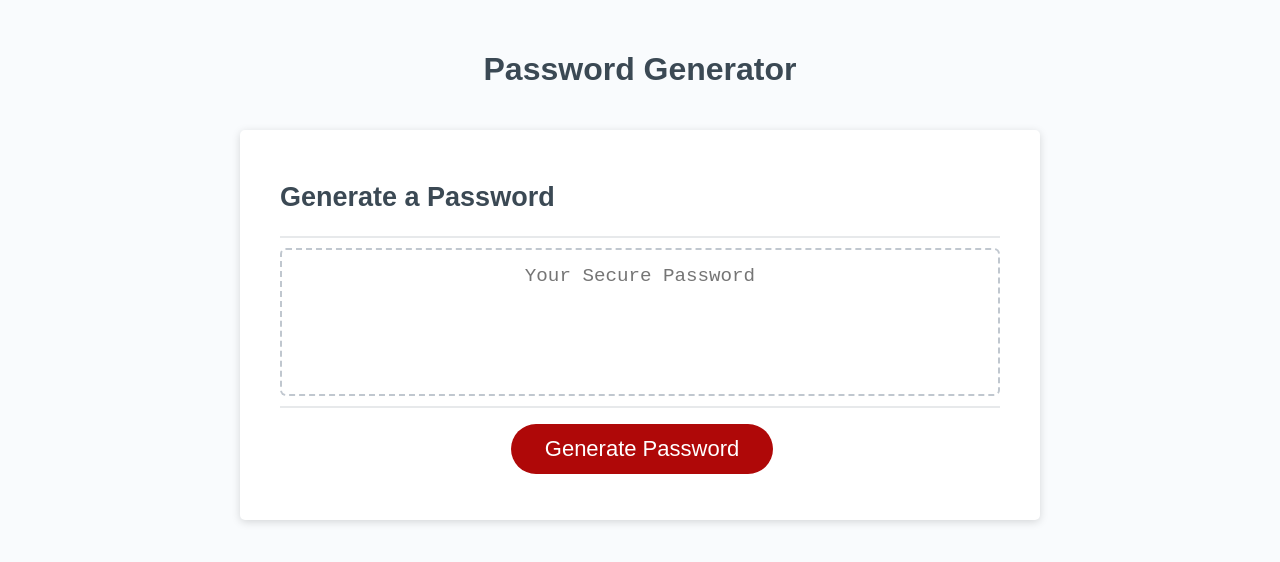
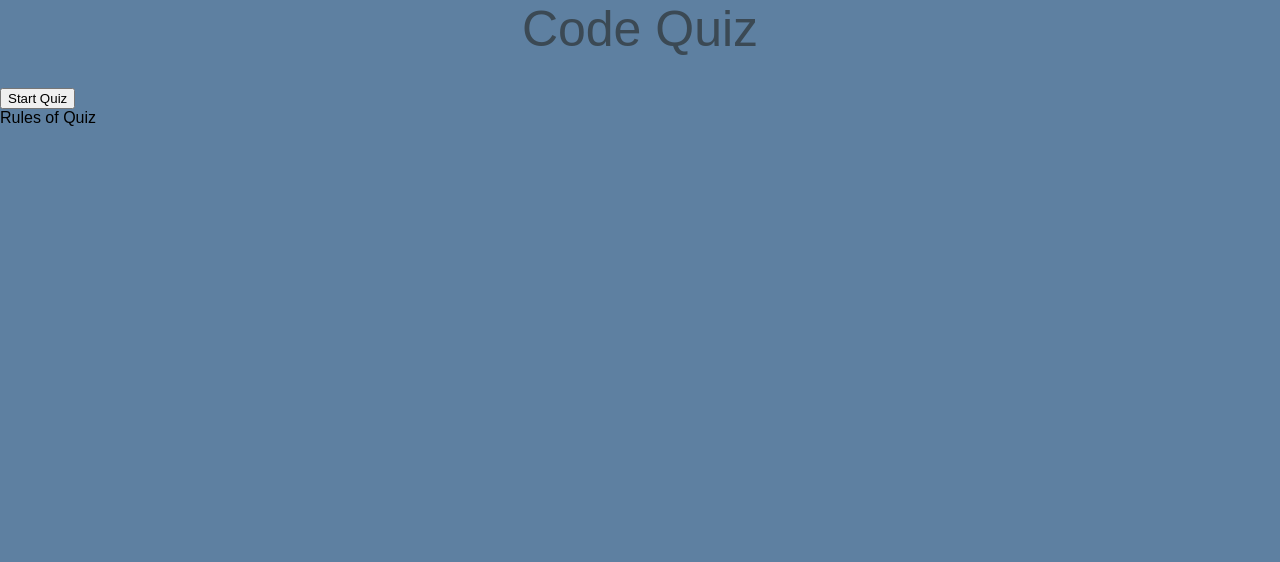
Before and after one commit to jasmineranay/Code-Quiz, a plain HTML site: page index.html in a window 1280 px wide. Drawn offline with Linux system fonts and the light colour scheme.

Commit message:
add files

```diff
--- /dev/null
+++ b/countdown.js
@@ -0,0 +1,8 @@
+// Write code to print all numbers from `num` down to 1
+// You may assume `num` will be a positive number
+
+var countdown = function(num) {
+  for (var i = num; i > 0; i--) {
+    console.log(i);
+  }
+};
--- a/index.html
+++ b/index.html
@@ -4,31 +4,28 @@
     <meta charset="UTF-8" />
     <meta name="viewport" content="width=device-width, initial-scale=1.0" />
     <meta http-equiv="X-UA-Compatible" content="ie=edge" />
-    <title>Password Generator</title>
+    <title>Code Quiz</title>
     <link rel="stylesheet" href="style.css" />
   </head>
   <body>
-    <div class="wrapper">
-      <header>
-        <h1>Password Generator</h1>
-      </header>
-      <div class="card">
-        <div class="card-header">
-          <h2>Generate a Password</h2>
-        </div>
-        <div class="card-body">
-          <textarea
-            readonly
-            id="password"
-            placeholder="Your Secure Password"
-            aria-label="Generated Password"
-          ></textarea>
-        </div>
-        <div class="card-footer">
-          <button id="generate" class="btn">Generate Password</button>
+    <!---Start Quiz-->
+    <header>Code Quiz</header>
+  <div class="start-btn"><button>Start Quiz</button></div>
         </div>
       </div>
+    <!---Info Box -->
+    <div class="info-box">
+      <div class="info-title">
     </div>
+    <span>Rules of Quiz</span>
+    </div>
+    <div class="info_list"></div>
+      <div class="info"></div>
+      <div class="info"></div>
+      <div class="info"></div>
+      <div class="info"></div>
+      <div class="info"></div>
     <script src="script.js"></script>
+    <script src="countdown.js"></script>
   </body>
 </html>
--- a/style.css
+++ b/style.css
@@ -14,7 +14,7 @@ body,
 
 body {
   font-family: sans-serif;
-  background-color: #f9fbfd;
+  background-color: #5e80a1;
 }
 
 .wrapper {
@@ -24,114 +24,15 @@ body {
 }
 
 header {
+  font-size: 50px;
+  padding: 30px;
   text-align: center;
-  padding: 20px;
   padding-top: 0px;
   color: hsl(206, 17%, 28%);
 }
 
-.card {
-  background-color: hsl(0, 0%, 100%);
-  border-radius: 5px;
-  border-width: 1px;
-  box-shadow: rgba(0, 0, 0, 0.15) 0px 2px 8px 0px;
-  color: hsl(206, 17%, 28%);
-  font-size: 18px;
-  margin: 0 auto;
-  max-width: 800px;
-  padding: 30px 40px;
-}
-
-.card-header::after {
-  content: " ";
-  display: block;
-  width: 100%;
-  background: #e7e9eb;
-  height: 2px;
-}
-
-.card-body {
-  min-height: 100px;
-}
-
-.card-footer {
-  text-align: center;
-}
-
-.card-footer::before {
-  content: " ";
-  display: block;
-  width: 100%;
-  background: #e7e9eb;
-  height: 2px;
-}
-
-.card-footer::after {
-  content: " ";
-  display: block;
-  clear: both;
-}
-
-.btn {
-  border: none;
-  background-color: hsl(360, 91%, 36%);
-  border-radius: 25px;
-  box-shadow: rgba(0, 0, 0, 0.1) 0px 1px 6px 0px rgba(0, 0, 0, 0.2) 0px 1px 1px
-    0px;
-  color: hsl(0, 0%, 100%);
-  display: inline-block;
-  font-size: 22px;
-  line-height: 22px;
-  margin: 16px 16px 16px 20px;
-  padding: 14px 34px;
-  text-align: center;
-  cursor: pointer;
-}
-
-button[disabled] {
-  cursor: default;
-  background: #c0c7cf;
-}
-
-.float-right {
-  float: right;
-}
-
-#password {
-  -webkit-appearance: none;
-  -moz-appearance: none;
-  appearance: none;
-  border: none;
-  display: block;
-  width: 100%;
-  padding-top: 15px;
-  padding-left: 15px;
-  padding-right: 15px;
-  padding-bottom: 85px;
-  font-size: 1.2rem;
-  text-align: center;
-  margin-top: 10px;
-  margin-bottom: 10px;
-  border: 2px dashed #c0c7cf;
-  border-radius: 6px;
-  resize: none;
-  overflow: hidden;
-}
-
-@media (max-width: 690px) {
-  .btn {
-    font-size: 1rem;
-    margin: 16px 0px 0px 0px;
-    padding: 10px 15px;
-  }
-
-  #password {
-    font-size: 1rem;
-  }
-}
-
-@media (max-width: 500px) {
-  .btn {
-    font-size: 0.8rem;
-  }
-}
+/* .start_btn(
+  position: absolute;
+  top: 50%;
+  left: 50%;
+  transform: translate(-50%, -50%); */
```
